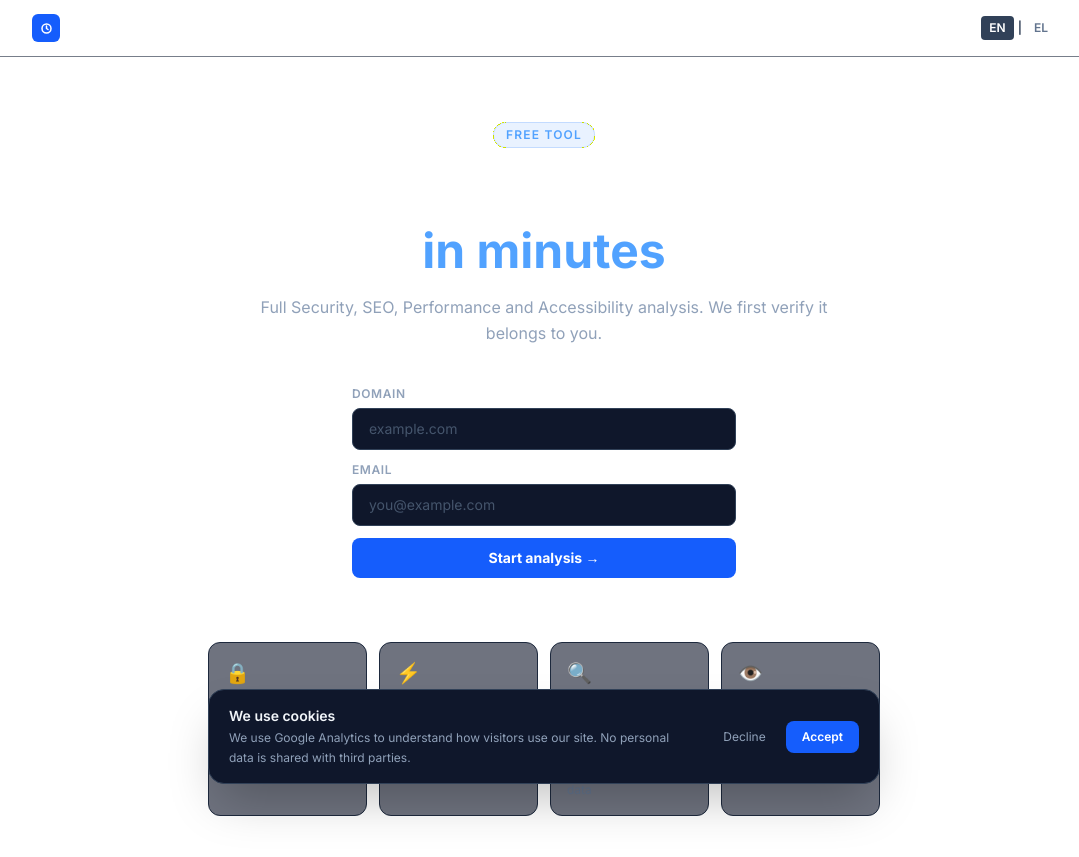
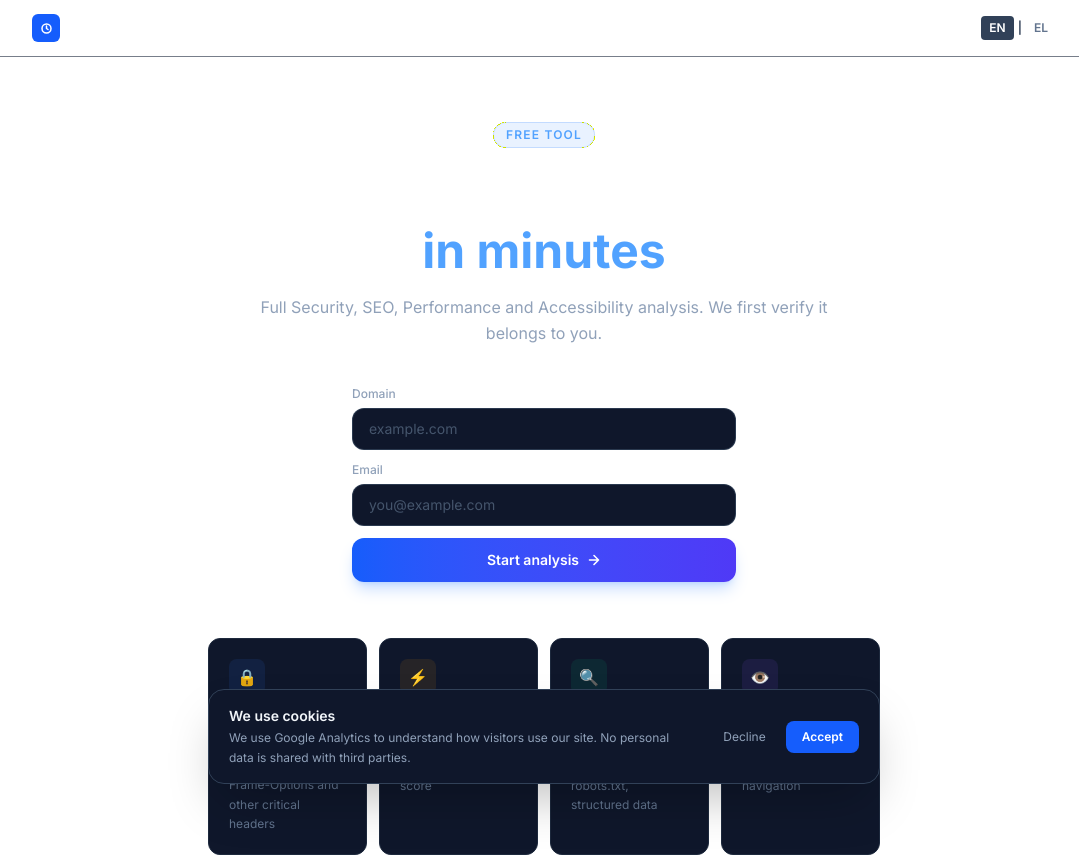
Before and after one commit to Kostaspallas12/sitecheck-gr, a Next.js app: page / in a window 1280 px wide. Shown: the top 857 px of the page, without its empty margins (96-1175 px from the left). Built offline with nearby package versions, Linux system fonts and the light colour scheme; no server answers.

Commit message:
Redesign home page button and feature cards
Co-Authored-By: Claude Sonnet 4.6 <noreply@anthropic.com>

```diff
--- a/src/app/page.tsx
+++ b/src/app/page.tsx
@@ -36,6 +36,13 @@ export default function HomePage() {
     }
   }
 
+  const CARD_COLORS = [
+    "text-blue-400 bg-blue-500/10",
+    "text-amber-400 bg-amber-500/10",
+    "text-emerald-400 bg-emerald-500/10",
+    "text-violet-400 bg-violet-500/10",
+  ];
+
   return (
     <main className="flex-1 flex flex-col items-center justify-center px-4 py-16">
       <div className="text-center mb-10 max-w-xl">
@@ -51,46 +58,66 @@ export default function HomePage() {
 
       <form onSubmit={handleSubmit} className="w-full max-w-sm space-y-3">
         <div>
-          <label className="block text-xs font-semibold text-slate-400 mb-1.5 uppercase tracking-wider">{t.domainLabel}</label>
+          <label className="block text-xs font-medium text-slate-400 mb-1.5">{t.domainLabel}</label>
           <input
             type="text"
             placeholder="example.com"
             value={domain}
             onChange={(e) => setDomain(e.target.value)}
             required
-            className="w-full bg-slate-900 border border-slate-700 rounded-lg px-4 py-2.5 text-slate-100 placeholder-slate-600 focus:outline-none focus:border-blue-500 focus:ring-1 focus:ring-blue-500/30 transition text-sm"
+            className="w-full bg-slate-900 border border-slate-700/80 rounded-xl px-4 py-2.5 text-slate-100 placeholder-slate-600 focus:outline-none focus:border-blue-500 focus:ring-2 focus:ring-blue-500/20 transition text-sm"
           />
         </div>
         <div>
-          <label className="block text-xs font-semibold text-slate-400 mb-1.5 uppercase tracking-wider">{t.emailLabel}</label>
+          <label className="block text-xs font-medium text-slate-400 mb-1.5">{t.emailLabel}</label>
           <input
             type="email"
             placeholder="you@example.com"
             value={email}
             onChange={(e) => setEmail(e.target.value)}
             required
-            className="w-full bg-slate-900 border border-slate-700 rounded-lg px-4 py-2.5 text-slate-100 placeholder-slate-600 focus:outline-none focus:border-blue-500 focus:ring-1 focus:ring-blue-500/30 transition text-sm"
+            className="w-full bg-slate-900 border border-slate-700/80 rounded-xl px-4 py-2.5 text-slate-100 placeholder-slate-600 focus:outline-none focus:border-blue-500 focus:ring-2 focus:ring-blue-500/20 transition text-sm"
           />
         </div>
         {error && (
-          <div className="bg-red-500/10 border border-red-500/20 rounded-lg px-4 py-2.5 text-red-400 text-sm">
+          <div className="bg-red-500/10 border border-red-500/20 rounded-xl px-4 py-2.5 text-red-400 text-sm">
             {error}
           </div>
         )}
         <button
           type="submit"
           disabled={loading}
-          className="w-full bg-blue-600 hover:bg-blue-500 active:bg-blue-700 disabled:opacity-50 disabled:cursor-not-allowed rounded-lg py-2.5 font-bold text-white transition text-sm"
+          className="w-full flex items-center justify-center gap-2 bg-gradient-to-r from-blue-600 to-indigo-600 hover:from-blue-500 hover:to-indigo-500 active:from-blue-700 active:to-indigo-700 disabled:opacity-50 disabled:cursor-not-allowed rounded-xl py-3 font-semibold text-white text-sm transition-all shadow-lg shadow-blue-500/25 hover:shadow-blue-500/40"
         >
-          {loading ? t.starting : t.startBtn}
+          {loading ? (
+            <span className="flex items-center gap-2">
+              <svg className="animate-spin w-4 h-4" viewBox="0 0 24 24" fill="none">
+                <circle className="opacity-25" cx="12" cy="12" r="10" stroke="currentColor" strokeWidth="4"/>
+                <path className="opacity-75" fill="currentColor" d="M4 12a8 8 0 018-8v4a4 4 0 00-4 4H4z"/>
+              </svg>
+              {t.starting}
+            </span>
+          ) : (
+            <>
+              {t.startBtn.replace(" →", "")}
+              <svg width="14" height="14" viewBox="0 0 14 14" fill="none">
+                <path d="M2.5 7h9M7 2.5l4.5 4.5L7 11.5" stroke="currentColor" strokeWidth="1.6" strokeLinecap="round" strokeLinejoin="round"/>
+              </svg>
+            </>
+          )}
         </button>
       </form>
 
-      <div className="mt-16 grid grid-cols-2 md:grid-cols-4 gap-3 max-w-2xl w-full">
-        {t.features.map(({ icon, title, desc }) => (
-          <div key={title} className="bg-slate-900/60 border border-slate-800 rounded-xl p-4 text-left">
-            <div className="text-xl mb-2.5">{icon}</div>
-            <div className="text-sm font-semibold text-slate-200 mb-1">{title}</div>
+      <div className="mt-14 grid grid-cols-2 md:grid-cols-4 gap-3 max-w-2xl w-full">
+        {t.features.map(({ icon, title, desc }, i) => (
+          <div
+            key={title}
+            className="group bg-slate-900 border border-slate-800 hover:border-slate-700 rounded-xl p-5 text-left transition-colors"
+          >
+            <div className={`w-9 h-9 rounded-lg flex items-center justify-center text-base mb-4 ${CARD_COLORS[i % CARD_COLORS.length]}`}>
+              {icon}
+            </div>
+            <div className="text-sm font-semibold text-slate-100 mb-1.5 leading-snug">{title}</div>
             <div className="text-xs text-slate-500 leading-relaxed">{desc}</div>
           </div>
         ))}
```
